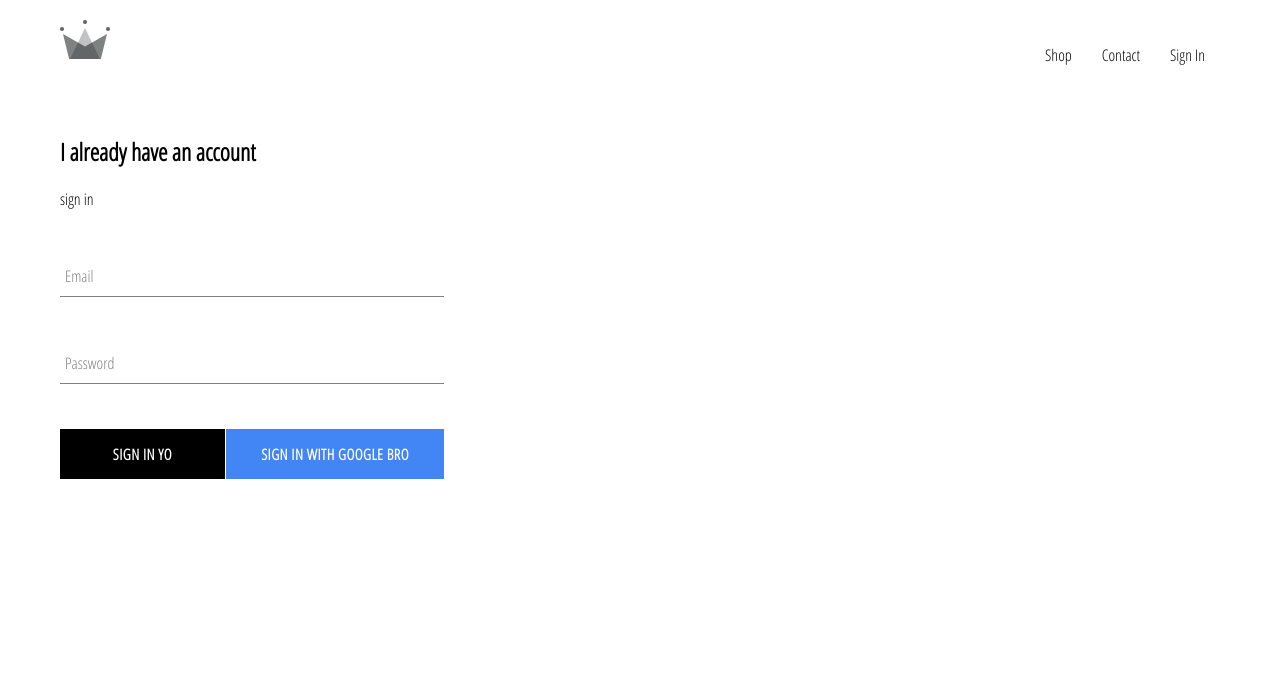
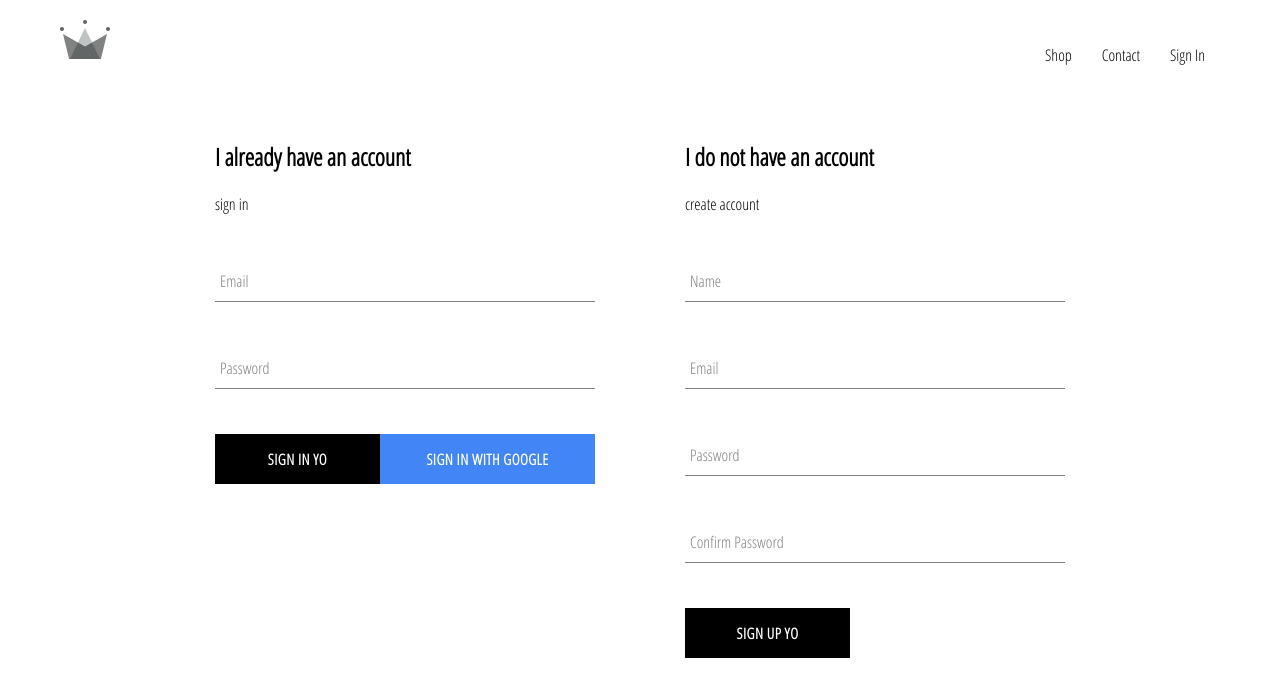
Before and after one commit to bobs619/crwn-clothing, a React (Create React App) app: page /signIn in a window 1280 px wide. Shown: the top 696 px of the page. Built offline with nearby package versions, Linux system fonts and the light colour scheme; no server answers.

Commit message:
added firebase user create

```diff
--- a/src/App.js
+++ b/src/App.js
@@ -5,7 +5,7 @@ import ShopPage from './pages/shop/shop';
 import { Route, Switch } from 'react-router-dom';
 import Header from '../src/components/header/header';
 import SignIn from './pages/signIn/signIn.js'
-import { auth } from './firebase/firebaseUtils';
+import { auth, createUserProfDoc } from './firebase/firebaseUtils';
 
 
 class App extends React.Component {
@@ -22,10 +22,27 @@ class App extends React.Component {
   unsubFromAuth = null;
 
   componentDidMount(){
-    this.unsubFromAuth = auth.onAuthStateChanged(x=>{
-      this.setState({currentUser: x});
+    this.unsubFromAuth = auth.onAuthStateChanged(async x=>{
 
-      console.log(x);
+      //this.setState({currentUser: x});
+      this.setState({currentUser: x})
+
+      if(x){
+        const userRef = await createUserProfDoc(x);
+
+        userRef.onSnapshot(d=>{
+          this.setState({
+            currentUser: {
+              id: d.id,
+              ...d.data()
+            }
+          }, ()=>{console.log(this.state);});
+        });
+
+
+      }
+
+
 
     });
   }
--- /dev/null
+++ b/src/components/signUpForm/signUpForm.js
@@ -0,0 +1,91 @@
+import React from 'react';
+import './signUpForm.scss';
+import FormInput from '../formInput/formInput';
+import CustomButton from '../customButton/customButton';
+import { auth, createUserProfDoc } from '../../firebase/firebaseUtils';
+
+
+class SignUpForm extends React.Component{
+    constructor(props){
+
+        super(props);
+
+        this.state = {
+          displayName: '',
+          email: '',
+          password: '',
+          confirmPassword: ''
+        }
+
+
+
+    }
+
+    handleSubmit = async e => {
+      e.preventDefault();
+
+      const {displayName,email,password,confirmPassword} = this.state;
+
+      if(password!==confirmPassword){
+        alert('nope');
+        return;
+      }
+
+      try{
+        const { user } = await auth.createUserWithEmailAndPassword(email, password);
+
+        await createUserProfDoc(user, {displayName});
+
+        this.setState({
+          displayName: '',
+          email: '',
+          password: '',
+          confirmPassword: ''
+        });
+
+      }catch(err){
+        console.log('err creating user', err.message)
+      }
+    }
+
+    handleChange = e => {
+      //e.preventDefault();
+
+      const {value, name} = e.target;
+
+      this.setState({
+        [name]:
+        value
+      });
+    }
+
+    render(){
+        return (
+            <div className='sign-in'>
+              <h2>I do not have an account</h2>
+              <span>create account</span>
+
+              <form onSubmit={this.handleSubmit} className='sign-up-form'>
+
+                <FormInput name='displayName' label='Name' value={this.state.displayName} required type='text' onChange={this.handleChange} />
+
+                <FormInput name='email' label='Email' value={this.state.email} required type='email' onChange={this.handleChange} />
+
+                <FormInput name='password' label='Password' value={this.state.password} required type='password' onChange={this.handleChange} />
+
+                <FormInput name='confirmPassword' label='Confirm Password' value={this.state.confirmPassword} required type='password' onChange={this.handleChange} />
+
+                <div className='buttons'>
+                  <CustomButton type='submit'>Sign up yo</CustomButton>
+
+                </div>
+              </form>
+            </div>
+        );
+    }
+}
+
+
+
+
+export default SignUpForm;
--- /dev/null
+++ b/src/components/signUpForm/signUpForm.scss
@@ -0,0 +1,15 @@
+.sign-in
+{
+    width: 380px;
+    display: flex;
+    flex-direction: column;
+
+    .title{
+      margin: 10px 0;
+    }
+
+    .buttons{
+      display: flex;
+      justify-content: space-between;
+    }
+  }
--- a/src/firebase/firebaseUtils.js
+++ b/src/firebase/firebaseUtils.js
@@ -24,4 +24,43 @@ provider.setCustomParameters({ prompt: 'select_account' });
 
 export const signInWithGoogle = () => auth.signInWithPopup(provider);
 
+
+export const createUserProfDoc = async(user, data) => {
+    if(!user) return;
+
+    const userRef = fireStore.doc(`users/${user.uid}`)
+
+    const snapShot = await userRef.get();
+
+    if(!snapShot.exists){
+
+
+        console.log('creating user');
+
+        const { displayName, email } = user;
+        const created = new Date();
+
+        try{
+            await userRef.set({
+                displayName,
+                email,
+                created,
+                ...data
+            });
+        }catch(err){
+            console.log('err creating user', err.message)
+        }
+
+
+    }else{
+        console.log('user exists');
+    }
+
+    console.log(snapShot);
+
+    return userRef;
+
+
+}
+
 export default firebase;
--- a/src/pages/signIn/signIn.js
+++ b/src/pages/signIn/signIn.js
@@ -2,11 +2,13 @@ import React from 'react';
 
 import './signIn.scss';
 import SignInForm from '../../components/signInForm/signInForm';
+import SignUpForm from '../../components/signUpForm/signUpForm';
 
 
 const SignIn = () => (
     <div className='sign-in-and-sign-up'>
         <SignInForm />
+        <SignUpForm />
     </div>
 );
 
--- a/src/pages/signIn/signIn.scss
+++ b/src/pages/signIn/signIn.scss
@@ -0,0 +1,6 @@
+.sign-in-and-sign-up{
+    width: 850px;
+    display: flex;
+    justify-content: space-between;
+    margin: 30px auto;
+}
```
